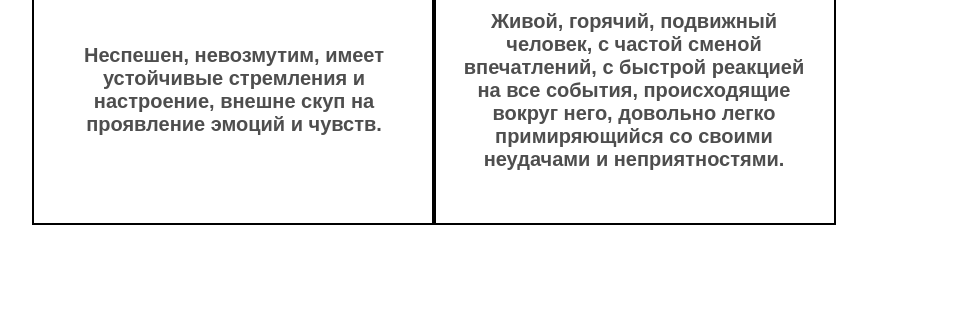
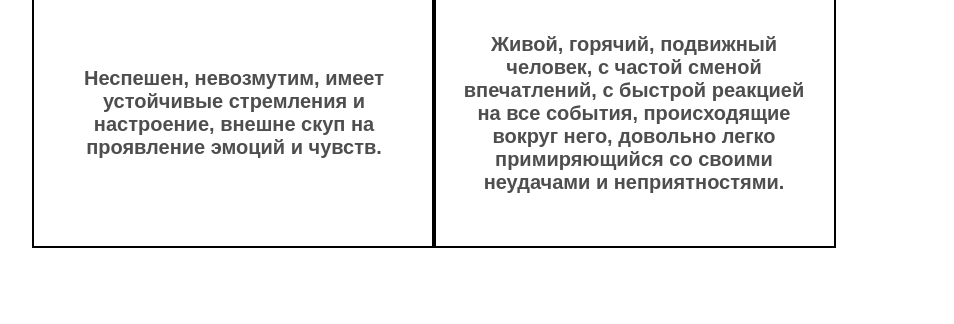
Before and after one commit to iamhlebusheck/iamhlebusheck.github.io, a plain HTML site: page infopage.html in a window 1280 px wide. Shown: the part 531-855 px from the top of the page, without its empty margins (208-1162 px from the left). Before the commit the page ends 832 px from the top, so only its background shows below. Drawn offline with Linux system fonts and the light colour scheme.

Commit message:
Исправлен наезд типов темперамента на меню

```diff
--- a/css/infopage.css
+++ b/css/infopage.css
@@ -105,10 +105,10 @@ b{
     width: 1000px;
     height: 800px;
     position: absolute;
-    top: 54%;
+    top: 55px;
     left: 50%;
     margin-right: -50%;
-    transform: translate(-50%, -50%);
+    transform: translate(-50%, -0%);
     padding: 0;
 }
 
```
